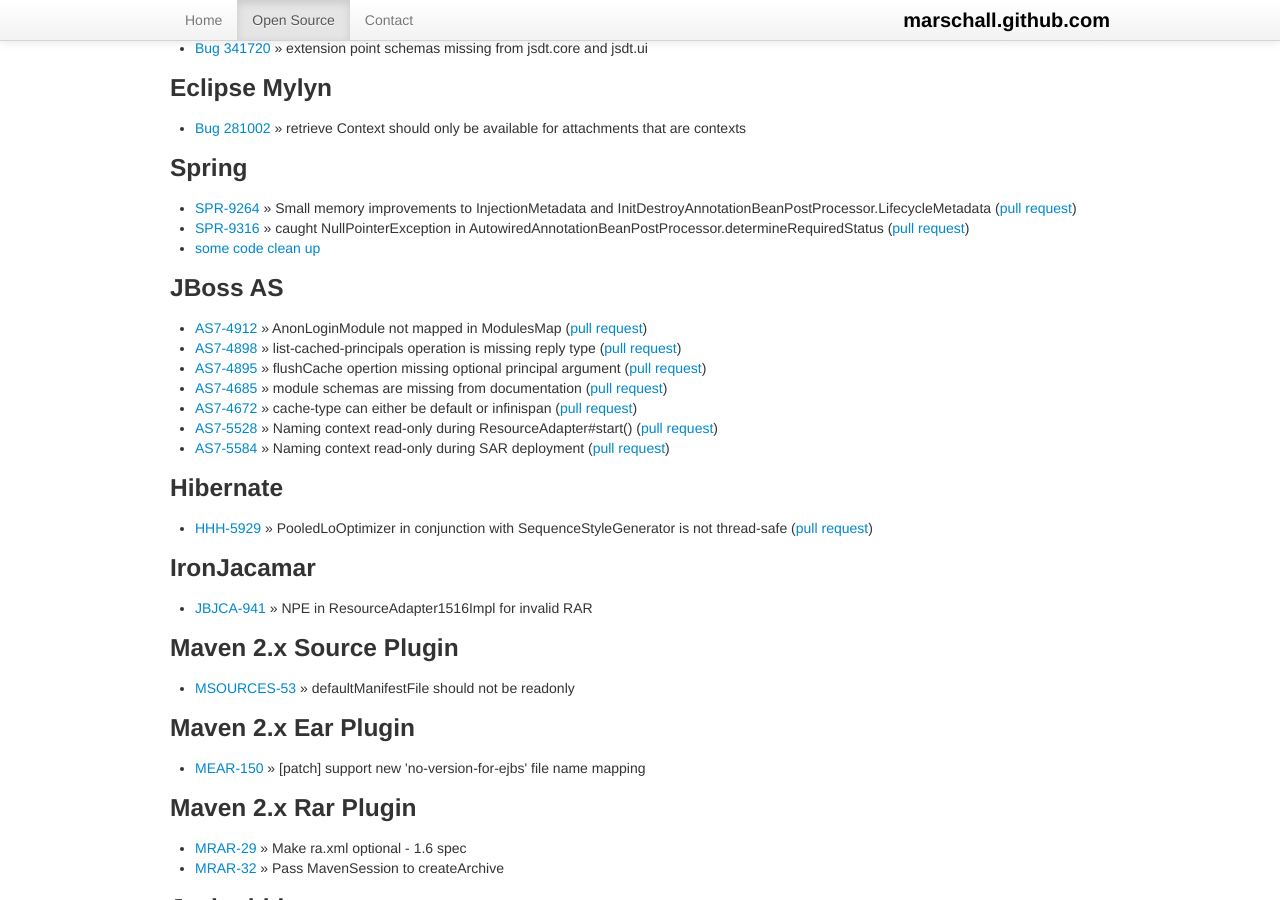
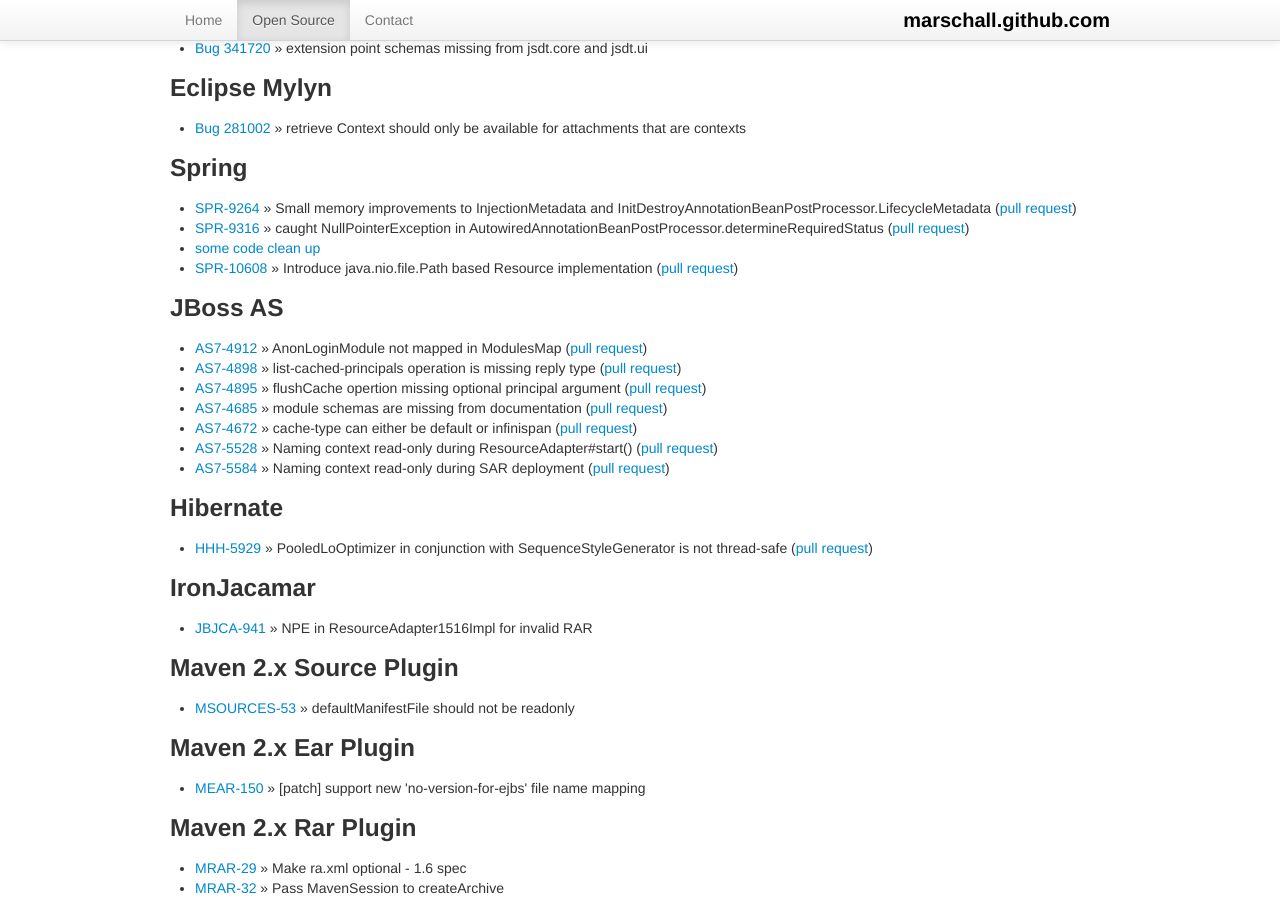
Before and after one commit to marschall/marschall.github.com, a Jekyll site: the page built from open-source.html, in a window 1280 px wide and 900 px high, scrolled down 562 px. Built offline with Jekyll 4.4.1, drawn with Linux system fonts in a browser that asks for light colours.

Commit message:
SPR-10608

```diff
--- a/open-source.html
+++ b/open-source.html
@@ -49,11 +49,13 @@
 Small memory improvements to InjectionMetadata and InitDestroyAnnotationBeanPostProcessor.LifecycleMetadata (<a href="https://github.com/SpringSource/spring-framework/pull/37">pull request</a>)</li>
   <li><a href="https://jira.springsource.org/browse/SPR-9316">SPR-9316</a> &raquo; caught NullPointerException in AutowiredAnnotationBeanPostProcessor.determineRequiredStatus (<a href="https://github.com/SpringSource/spring-framework/pull/64">pull request</a>)</li>
   <li><a href="https://github.com/SpringSource/spring-framework/pull/34">some code clean up</a></li>
+  <li><a href="https://jira.springsource.org/browse/SPR-10608">SPR-10608</a> &raquo;
+Introduce java.nio.file.Path based Resource implementation (<a href="https://github.com/SpringSource/spring-framework/pull/295">pull request</a>)</li>
+
 <!--
 https://jira.springsource.org/browse/SPR-10412
 https://jira.springsource.org/browse/SPR-10217
 https://jira.springsource.org/browse/SPR-10588
-https://jira.springsource.org/browse/SPR-10608
 -->
 </ul>
 <h3>JBoss AS</h3>
```
